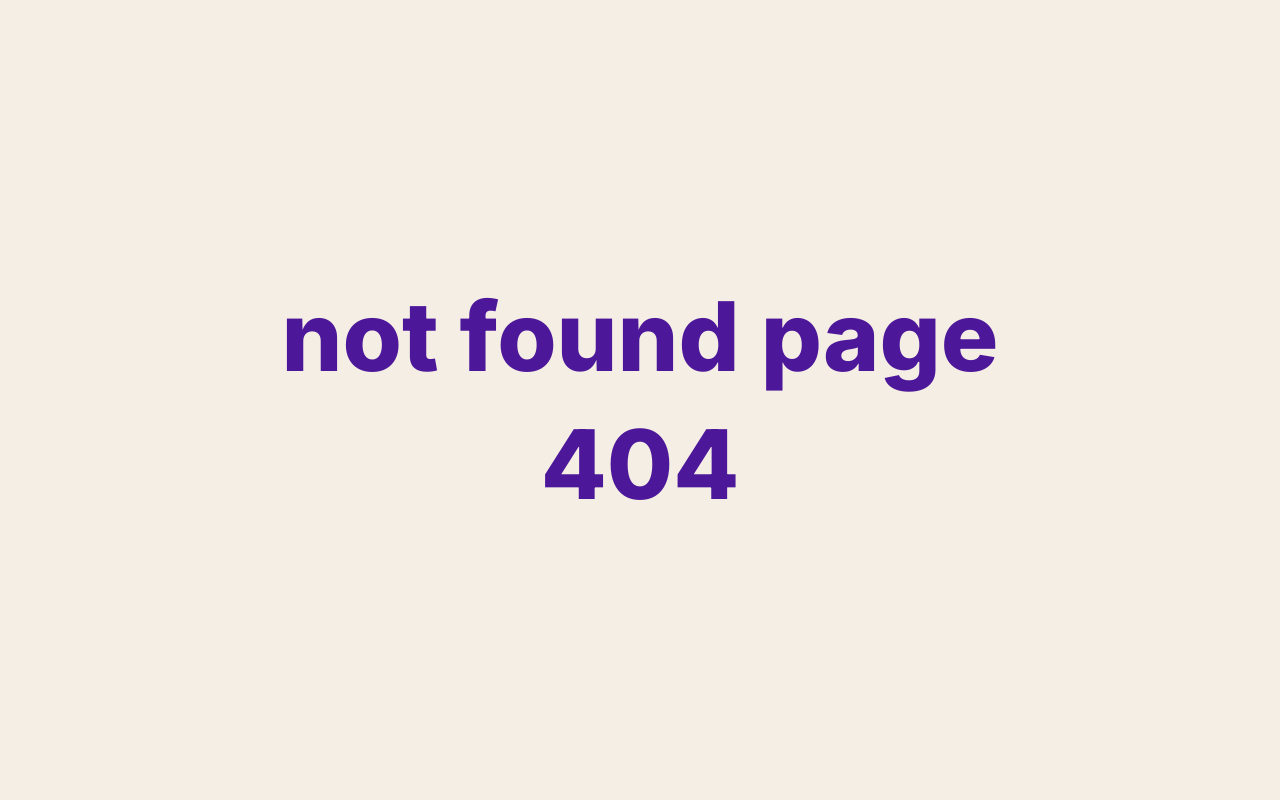
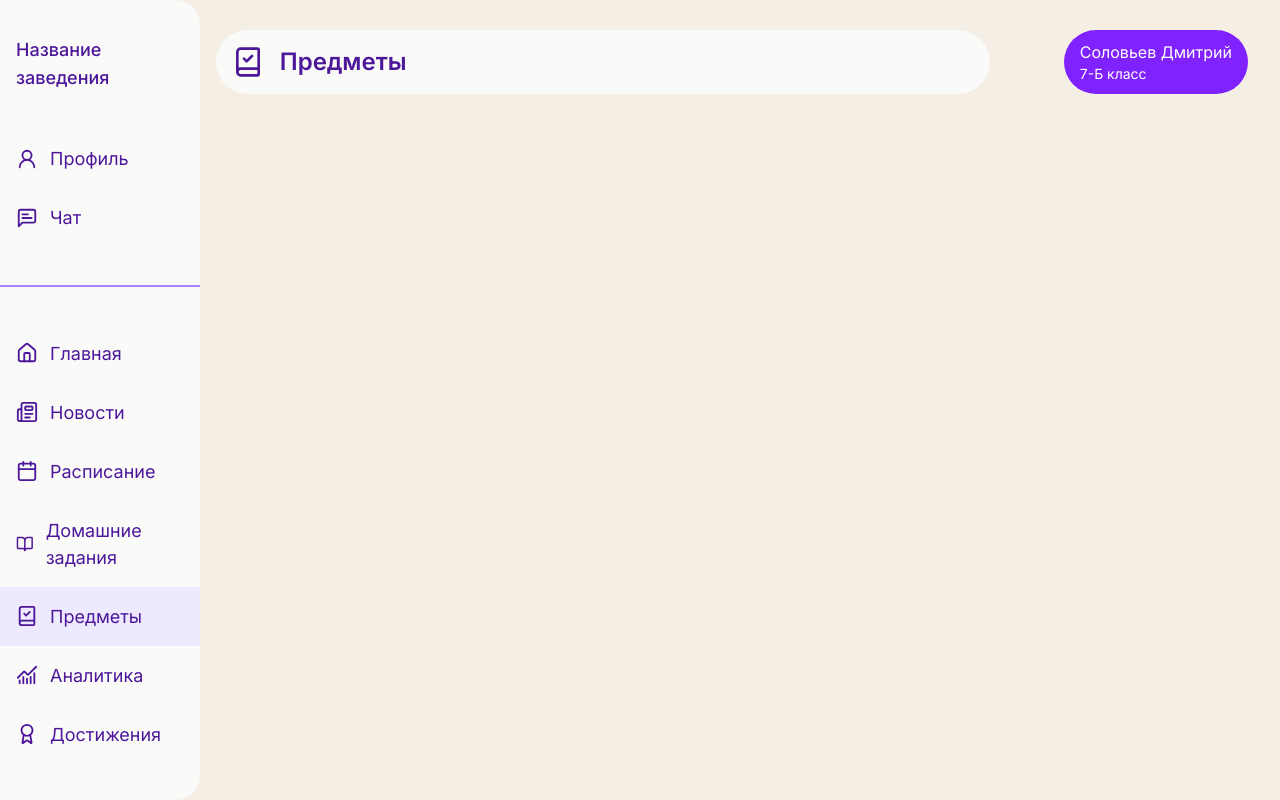
Before and after one commit to d1s0l/front-for-diary, a Next.js app: page /student/lessons in a window 1280 px wide. Before the commit this address had no page. Built offline with nearby package versions, Linux system fonts and the light colour scheme.

Commit message:
создан раздел "Предметы"

```diff
--- a/src/app/student/account/page.tsx
+++ b/src/app/student/account/page.tsx
@@ -24,7 +24,7 @@ const AccountPage: React.FC = () => {
 
 
     return (
-      <div className='px-4.5 py-7.5'>
+      <div className=''>
 
         <div className='flex flex-row items-center px-4 gap-4 w-screen-min h-16 text-violet-950 bg-stone-50 rounded-2xl mb-10'>
           <User2 size={32}/>
--- /dev/null
+++ b/src/app/student/lessons/page.tsx
@@ -0,0 +1,20 @@
+import Profile from "@/components/layout/ui/Profile"
+import { BookCheck } from "lucide-react"
+
+export default function LessonPage() {
+    return(
+        <div>
+            <div className="w-full h-16 flex justify-between">
+                <div className="flex flex-row items-center px-4 gap-4 rounded-4xl w-3/4 bg-stone-50 text-violet-900">
+                    <div className='[--icon-size:24px] md:[--icon-size:28px] lg:[--icon-size:32px]'>
+                        <BookCheck className="w-[var(--icon-size)] h-[var(--icon-size)]"/>
+                    </div>
+                    <p className="font-semibold text-base md:text-lg lg:text-2xl">Предметы</p>
+                </div>
+                <Profile />
+            </div>
+
+
+        </div>
+    )
+}
--- a/src/components/layout/layout.tsx
+++ b/src/components/layout/layout.tsx
@@ -12,7 +12,7 @@ export function MainLayout({
       <div className="hidden lg:block">
         <Sidebar />
       </div>
-      <section className="w-full lg:w-[calc(100%-16rem)]">
+      <section className="w-full py-7.5 pr-8 pl-4">
         {children}
       </section>
     </main>
--- a/src/components/layout/sidebar/Sidebar.tsx
+++ b/src/components/layout/sidebar/Sidebar.tsx
@@ -10,10 +10,10 @@ export function Sidebar() {
     const isActive = (href: string) => pathname === href
 
     return (
-        <aside className='rounded-3xl h-screen flex flex-col text-violet-900 py-4 bg-stone-50'>
-            <div className='text-lg font-medium mb-6 px-4'>Название заведения</div>
+        <aside className='rounded-r-3xl h-screen flex flex-col justify-between py-9 text-violet-900  bg-stone-50'>
+            <div className='text-lg font-medium px-4'>Название заведения</div>
 
-            <div className='mb-11'>
+            <div className=''>
                 <Link
                 href='/student/account'
                 className={`flex items-center gap-3 py-4 px-4 ${
@@ -37,7 +37,7 @@ export function Sidebar() {
                 </Link>
             </div>
 
-            <div className='h-0.5 bg-violet-400 mb-11'></div>
+            <div className='h-0.5 bg-violet-400'></div>
 
             <div className=''>
                 <Link href='/student/home'
--- a/src/components/layout/ui/Profile.tsx
+++ b/src/components/layout/ui/Profile.tsx
@@ -24,15 +24,12 @@ export default function Profile({
   return (
     <button
       type="button"
-      className='flex flex-row items-center justify-around rounded-3xl bg-violet-900 w-48 sm:w-56 md:w-60 lg:w-72 xl:w-80 hover:bg-violet-800 transition-colors'
+      className='flex flex-row items-center justify-between px-4 py-1 rounded-4xl bg-violet-600 hover:bg-violet-800 transition-colors'
       onClick={handleClick}
     >
-      <div className='[--icon-size:24px] md:[--icon-size:28px] lg:[--icon-size:34px] xl:[--icon-size:38px]'>
-        <UserIcon className="w-[var(--icon-size)] h-[var(--icon-size)] text-white" />
-      </div>
       <div className='flex flex-col items-baseline font-normal text-white'>
-        <p className='text-sm md:text-base lg:text-lg xl:text-xl'>{lastname} {firstname}</p>
-        <p className='text-xs md:text-sm lg:text-base xl:text-lg'>{classnumber} класс</p>
+        <p className='text-sm md:text-sm lg:text-base'>{lastname} {firstname}</p>
+        <p className='text-xs md:text-xs lg:text-sm'>{classnumber} класс</p>
       </div>
     </button>
   );
```
